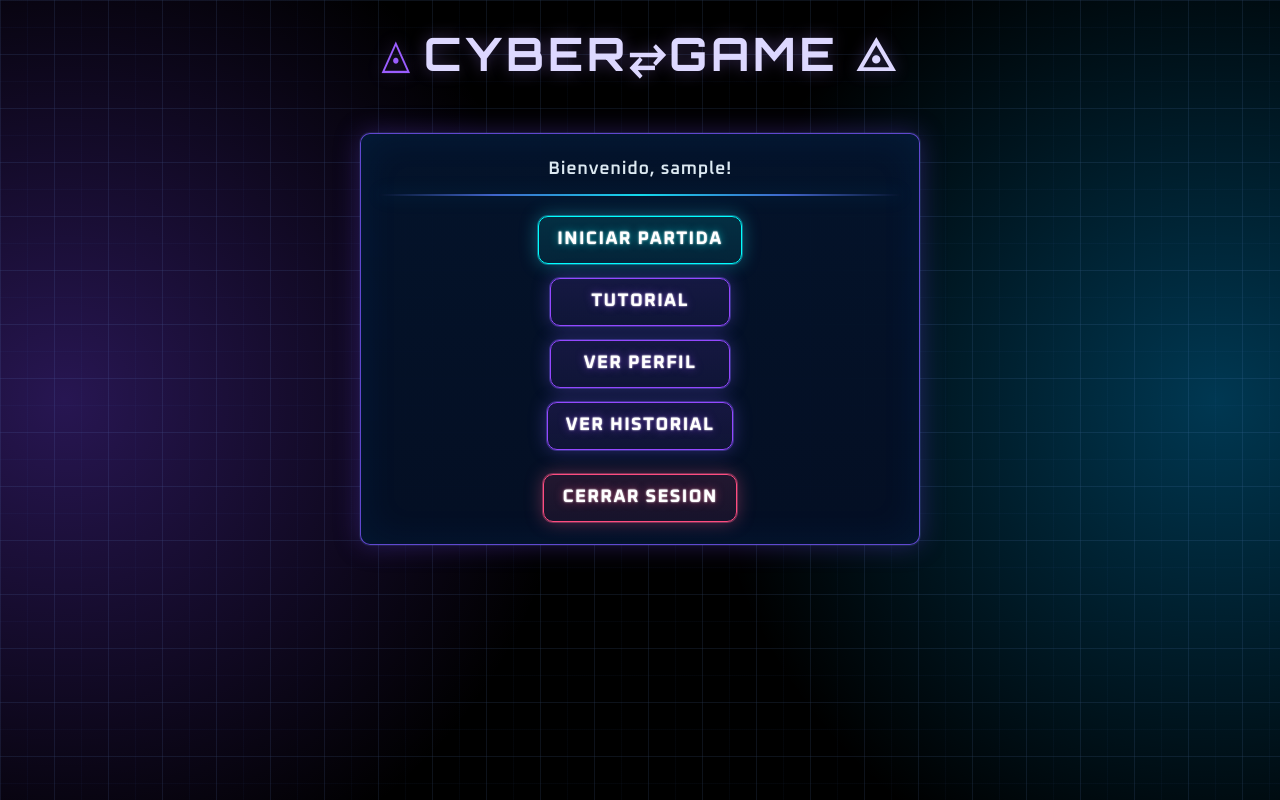
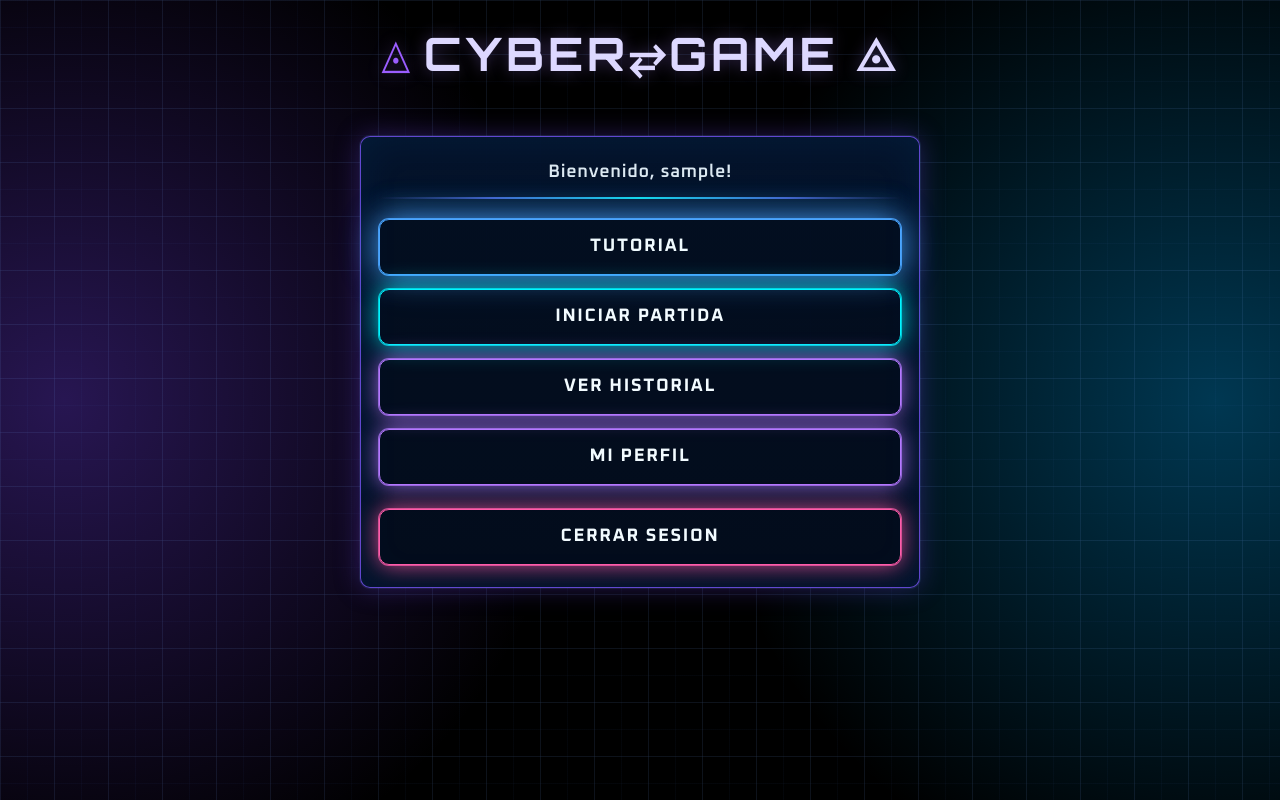
Before and after one commit to karen333-star/cybergame, a PHP site: page /menu.php in a window 1280 px wide. Run offline with PHP 8.4, Linux system fonts and the light colour scheme; the visitor is signed in with stand-in values (Sample User, id 1).

Commit message:
Add files via upload

```diff
--- a/confi.js
+++ b/confi.js
@@ -1409,10 +1409,10 @@ function renderCorreoGmail(opts) {
 
     return '' +
         '<div class="correo-card correo-gmail' + (compacto ? ' correo-gmail-compacto' : '') + '" style="--correo-accent:' + escaparHtml(colorEtiqueta) + ';">' +
+            (mostrarCerrar ? '<button type="button" class="correo-close-x" onclick="cerrarCorreoRepercusion()" aria-label="Cerrar correo">✖</button>' : '') +
             '<div class="correo-topbar">' +
                 '<div class="correo-headline"><div class="correo-subject">' + escaparHtml(asunto) + '</div><span class="correo-inbox-tag">Recibidos</span></div>' +
                 '<div class="correo-time">Hoy</div>' +
-                (mostrarCerrar ? '<button type="button" class="correo-close-x" onclick="cerrarCorreoRepercusion()" aria-label="Cerrar correo">✖</button>' : '') +
             '</div>' +
             '<div class="correo-sender-row">' +
                 '<div class="correo-avatar" aria-hidden="true">' + escaparHtml(inicial) + '</div>' +
--- a/menu.css
+++ b/menu.css
@@ -43,11 +43,11 @@ body.menu-page .menu-card {
     padding: 32px 18px 22px;
     border-radius: 10px;
     border: 1px solid rgba(123, 88, 255, 0.78);
-    background: linear-gradient(180deg, rgba(4, 20, 44, 0.96) 0%, rgba(4, 15, 36, 0.98) 100%);
+    background: rgba(2, 5, 14, 0.82);
     box-shadow:
         0 0 0 1px rgba(117, 195, 255, 0.1),
-        0 0 26px rgba(95, 63, 214, 0.38),
-        inset 0 0 40px rgba(6, 145, 255, 0.08);
+        0 0 26px rgba(95, 63, 214, 0.28),
+        inset 0 0 20px rgba(255, 255, 255, 0.02);
     color: #edf9ff;
     position: relative;
     margin-top: 0;
@@ -160,29 +160,30 @@ body.menu-page .menu-opciones {
     display: flex;
     flex-direction: column;
     gap: 14px;
+    align-items: stretch;
+    width: 100%;
 }
 
-body.menu-page .menu-btn {
-    width: min(240px, 100%);
-    min-height: 44px;
+body.menu-page .menu-opciones .menu-btn {
+    width: 100% !important;
+    min-width: 0 !important;
+    max-width: none !important;
+    min-height: 56px;
     display: flex;
     align-items: center;
     justify-content: center;
     gap: 12px;
-    padding: 10px 14px;
-    border-radius: 8px;
+    padding: 12px 18px;
+    border-radius: 12px;
     text-decoration: none;
-    color: #d5ebf5;
+    color: #f2fbff;
     font-family: 'Rajdhani', sans-serif;
-    font-size: clamp(18px, 2.2vw, 24px);
+    font-size: clamp(18px, 2vw, 24px);
     font-weight: 700;
     letter-spacing: 0.07em;
     text-transform: uppercase;
-    transition: transform 0.2s ease, box-shadow 0.2s ease, border-color 0.2s ease;
-    border: 1px solid rgba(97, 133, 255, 0.62);
-    background: linear-gradient(180deg, rgba(23, 31, 78, 0.28) 0%, rgba(21, 28, 68, 0.28) 100%);
-    box-shadow: 0 0 0 1px rgba(97, 133, 255, 0.18), 0 0 18px rgba(97, 133, 255, 0.22);
-    position: relative;
+    transition: transform 0.2s ease, box-shadow 0.2s ease, border-color 0.2s ease, filter 0.2s ease;
+    /* Color base del boton: borde + halo neon principal */
 }
 
 body.menu-page .menu-btn .menu-icon {
@@ -192,42 +193,58 @@ body.menu-page .menu-btn .menu-icon {
 }
 
 body.menu-page .menu-btn-primary {
-    border-color: rgba(35, 231, 255, 0.95);
+    /* Intensidad y color del boton Iniciar Partida */
+    border-color: rgba(0, 245, 255, 1);
     color: #c4f4ff;
-    background: linear-gradient(180deg, rgba(17, 81, 111, 0.28) 0%, rgba(12, 65, 92, 0.28) 100%);
-    box-shadow: 0 0 0 1px rgba(35, 231, 255, 0.18), 0 0 18px rgba(35, 231, 255, 0.22);
+    background: rgba(0, 0, 0, 0.22);
+    box-shadow: 0 0 0 1px rgba(0, 245, 255, 0.72), 0 0 24px rgba(0, 245, 255, 0.82);
 }
 
 body.menu-page .menu-btn-secondary {
-    border-color: rgba(124, 92, 255, 0.74);
+    /* Intensidad y color de los botones secundarios */
+    border-color: rgba(180, 120, 255, 1);
     color: #d2e0f7;
-    background: linear-gradient(180deg, rgba(32, 35, 82, 0.28) 0%, rgba(27, 31, 71, 0.28) 100%);
-    box-shadow: 0 0 0 1px rgba(124, 92, 255, 0.18), 0 0 18px rgba(124, 92, 255, 0.22);
+    background: rgba(0, 0, 0, 0.22);
+    box-shadow: 0 0 0 1px rgba(180, 120, 255, 0.74), 0 0 22px rgba(180, 120, 255, 0.82);
 }
 
 body.menu-page .menu-btn-danger {
+    /* Intensidad y color del boton de cierre de sesion */
     margin-top: 10px;
-    border-color: rgba(255, 95, 145, 0.74);
+    border-color: rgba(255, 92, 170, 1);
     color: #ffd0dd;
-    background: linear-gradient(180deg, rgba(55, 33, 65, 0.28) 0%, rgba(45, 28, 53, 0.28) 100%);
-    box-shadow: 0 0 0 1px rgba(255, 95, 145, 0.18), 0 0 18px rgba(255, 95, 145, 0.22);
+    background: rgba(0, 0, 0, 0.22);
+    box-shadow: 0 0 0 1px rgba(255, 92, 170, 0.74), 0 0 22px rgba(255, 92, 170, 0.82);
 }
 
 body.menu-page .menu-btn:hover {
     transform: translateY(-2px);
-    box-shadow: 0 0 0 1px rgba(97, 133, 255, 0.28), 0 0 22px rgba(97, 133, 255, 0.32);
+    filter: brightness(1.18) saturate(1.12);
+    box-shadow: 0 0 0 1px rgba(185, 226, 255, 0.76), 0 0 28px rgba(104, 196, 255, 0.78), 0 0 42px rgba(104, 196, 255, 0.18);
 }
 
 body.menu-page .menu-btn-primary:hover {
-    box-shadow: 0 0 0 1px rgba(35, 231, 255, 0.28), 0 0 22px rgba(35, 231, 255, 0.32);
+    box-shadow: 0 0 0 1px rgba(0, 245, 255, 0.9), 0 0 30px rgba(0, 245, 255, 0.84), 0 0 44px rgba(0, 245, 255, 0.22);
 }
 
 body.menu-page .menu-btn-secondary:hover {
-    box-shadow: 0 0 0 1px rgba(124, 92, 255, 0.28), 0 0 22px rgba(124, 92, 255, 0.32);
+    box-shadow: 0 0 0 1px rgba(180, 120, 255, 0.9), 0 0 30px rgba(180, 120, 255, 0.84), 0 0 44px rgba(180, 120, 255, 0.22);
 }
 
 body.menu-page .menu-btn-danger:hover {
-    box-shadow: 0 0 0 1px rgba(255, 95, 145, 0.28), 0 0 22px rgba(255, 95, 145, 0.32);
+    box-shadow: 0 0 0 1px rgba(255, 92, 170, 0.9), 0 0 30px rgba(255, 92, 170, 0.84), 0 0 44px rgba(255, 92, 170, 0.22);
+}
+
+body.menu-page #tutorial-btn {
+    /* Tutorial en azul oscuro, con su propia intensidad neon */
+    border-color: rgba(74, 165, 255, 1);
+    color: #f0fbff;
+    background: rgba(0, 0, 0, 0.22);
+    box-shadow: 0 0 0 1px rgba(74, 165, 255, 0.9), 0 0 30px rgba(74, 165, 255, 0.88), 0 0 44px rgba(74, 165, 255, 0.22);
+}
+
+body.menu-page #tutorial-btn:hover {
+    filter: brightness(1.18) saturate(1.12);
 }
 
 body.menu-page .menu-status {
@@ -522,69 +539,6 @@ body.menu-page .menu-opciones {
 }
 
 
-body.menu-page .menu-btn {
-    width: 100%;              /* cada botón ocupa todo el ancho disponible */
-    max-width: 600px;         /* ancho máximo para que se vean largos y proporcionados */
-    min-height: 70px;         /* altura uniforme */
-    display: flex;
-    align-items: center;
-    justify-content: center;
-    padding: 14px 20px;
-    border-radius: 10px;
-    text-decoration: none;
-    font-family: 'Rajdhani', sans-serif;
-    font-size: 18px;
-    font-weight: 700;
-    letter-spacing: 0.07em;
-    text-transform: uppercase;
-    color: #ffffff;
-    transition: transform 0.2s ease, box-shadow 0.2s ease;
-}
-
-/* Botón 1: estilo cyan */
-body.menu-page .menu-btn-primary {
-    border-color: #00ffff;
-    background: linear-gradient(180deg, rgba(0, 255, 255, 0.12), rgba(0, 255, 255, 0.08));
-    box-shadow: 0 0 12px rgba(0, 255, 255, 0.4);
-    text-shadow: 0 0 2px #ffffff, 0 0 8px rgba(0, 255, 255, 0.6);
-}
-
-/* Botón 2: estilo púrpura */
-body.menu-page .menu-btn-secondary {
-    border-color: #9448ff;
-    background: linear-gradient(180deg, rgba(148, 72, 255, 0.12), rgba(148, 72, 255, 0.08));
-    box-shadow: 0 0 12px rgba(148, 72, 255, 0.4);
-    text-shadow: 0 0 2px #ffffff, 0 0 8px rgba(148, 72, 255, 0.6);
-}
-
-/* Botón 3: estilo rojo */
-body.menu-page .menu-btn-danger {
-    border-color: #ff4c80;
-    background: linear-gradient(180deg, rgba(255, 76, 128, 0.12), rgba(255, 76, 128, 0.08));
-    box-shadow: 0 0 12px rgba(255, 76, 128, 0.4);
-    text-shadow: 0 0 2px #ffffff, 0 0 8px rgba(255, 76, 128, 0.6);
-}
-
-/* Hover uniforme */
-body.menu-page .menu-btn:hover {
-    transform: translateY(-2px);
-    box-shadow: 0 0 20px currentColor;
-}
-/* ================================
-   AJUSTE PANEL MENÚ MÁS CORTO
-   ================================ */
-
-/* Contenedor principal del menú */
-body.menu-page .menu-container {
-    position: relative;
-    z-index: 1;
-    width: 100%;
-    min-height: auto;             /* ya no fuerza altura completa */
-    display: flex;
-    align-items: flex-start;      /* recuadro más arriba */
-    justify-content: center;
-    padding: 40px 0;              /* espacio arriba y abajo */
-}
 
 /* Recuadro del menú más corto */
 body.menu-page .menu-card {
@@ -609,7 +563,16 @@ body.menu-page .menu-title-global {
     letter-spacing: 0.12em;
     color: #12dcff;
     text-shadow: 0 0 24px rgba(18, 220, 255, 0.6);
-    margin-bottom: 20px;          /* espacio entre título y recuadro */
+    --btn-border: rgba(185, 226, 255, 1);
+    --btn-glow: rgba(104, 196, 255, 1);
+    --btn-fill: rgba(0, 0, 0, 0.22);
+    --btn-text: #f2fbff;
+    --btn-text-glow: 0 0 10px rgba(255, 255, 255, 0.36), 0 0 16px rgba(143, 221, 255, 0.24);
+    border: 1px solid var(--btn-border);
+    background: var(--btn-fill);
+    box-shadow: 0 0 0 1px var(--btn-border), 0 0 28px var(--btn-glow);
+    color: var(--btn-text);
+    text-shadow: var(--btn-text-glow);
 }
 
 /* Botones verticales largos y centrados */
@@ -951,170 +914,3 @@ body.menu-page .menu-opciones {
         margin: 6px 0 14px !important;
     }
 }
-
-/* ================================
-   SOMBRAS DE BOTONES POR COLOR
-   ================================ */
-
-body.menu-page .menu-btn {
-    --btn-glow: rgba(97, 133, 255, 0.30) !important;
-    box-shadow: 0 0 0 1px var(--btn-glow), 0 0 18px var(--btn-glow) !important;
-}
-
-body.menu-page .menu-btn-primary {
-    --btn-glow: rgba(35, 231, 255, 0.36) !important;
-}
-
-body.menu-page .menu-btn-secondary {
-    --btn-glow: rgba(124, 92, 255, 0.36) !important;
-}
-
-body.menu-page .menu-btn-danger {
-    --btn-glow: rgba(255, 95, 145, 0.36) !important;
-}
-
-body.menu-page .menu-btn:hover {
-    box-shadow: 0 0 0 1px var(--btn-glow), 0 0 24px var(--btn-glow) !important;
-}
-
-/* ================================
-   AJUSTE FINAL MENU RESPONSIVO
-   ================================ */
-
-body.menu-page {
-    min-height: 100dvh;
-    height: 100dvh;
-    overflow: hidden;
-    padding: clamp(8px, 1vw, 16px);
-}
-
-body.menu-page .menu-container {
-    min-height: 100%;
-    height: 100%;
-    padding-top: clamp(82px, 8vw, 112px);
-    padding-bottom: clamp(10px, 1.2vw, 18px);
-    align-items: flex-start;
-    overflow: hidden;
-}
-
-body.menu-page .menu-card {
-    width: min(620px, 96%);
-    max-height: calc(100dvh - clamp(120px, 12vw, 170px));
-    overflow: auto;
-    padding: clamp(16px, 1.8vw, 28px) clamp(14px, 1.5vw, 20px) clamp(16px, 1.8vw, 22px);
-}
-
-body.menu-page #main-title,
-body.menu-page .menu-title {
-    width: min(760px, calc(100vw - 20px));
-    font-size: clamp(28px, 4vw, 56px);
-    padding-bottom: 10px;
-    top: clamp(30px, 2vw, 60px);
-}
-
-body.menu-page .menu-welcome {
-    font-size: clamp(16px, 1.8vw, 24px);
-    margin: 10px 0 14px;
-}
-
-body.menu-page .menu-opciones {
-    gap: clamp(10px, 1.3vw, 16px);
-}
-
-body.menu-page .menu-btn {
-    width: min(100%, 520px);
-    min-height: clamp(52px, 5.4vw, 70px);
-    font-size: clamp(15px, 1.7vw, 20px);
-    padding: 10px 16px 10px 30px;
-}
-
-body.menu-page .menu-status {
-    margin-top: 16px;
-    font-size: 10px;
-}
-
-@media (max-width: 900px) {
-    body.menu-page {
-        padding: 10px;
-    }
-
-    body.menu-page .menu-container {
-        padding-top: 76px;
-        padding-bottom: 10px;
-    }
-
-    body.menu-page .menu-card {
-        width: min(560px, 100%);
-        max-height: calc(100dvh - 96px);
-        padding: 14px 12px 16px;
-    }
-
-    body.menu-page #main-title,
-    body.menu-page .menu-title {
-        font-size: clamp(24px, 5.6vw, 34px);
-        gap: 6px;
-    }
-
-    body.menu-page .menu-welcome {
-        font-size: 16px;
-        margin: 8px 0 12px;
-    }
-
-    body.menu-page .menu-btn {
-        width: 100%;
-        max-width: 100%;
-        min-height: 52px;
-        font-size: 15px;
-        padding-left: 28px;
-    }
-
-    body.menu-page .menu-opciones {
-        gap: 10px;
-    }
-
-    .effects-visual {
-        min-height: 110px;
-        padding-bottom: 18px;
-    }
-
-    .effects-radar {
-        width: 104px;
-        height: 104px;
-    }
-}
-
-@media (max-height: 860px) {
-    body.menu-page .menu-container {
-        padding-top: 70px;
-    }
-
-    body.menu-page .menu-card {
-        max-height: calc(100dvh - 88px);
-    }
-
-    body.menu-page #main-title,
-    body.menu-page .menu-title {
-        font-size: clamp(24px, 3.6vw, 44px);
-        padding-bottom: 8px;
-        top: clamp(18px, 2.2vw, 24px);
-    }
-
-    body.menu-page .menu-welcome {
-        font-size: 15px;
-        margin: 6px 0 10px;
-    }
-
-    body.menu-page .menu-btn {
-        min-height: 48px;
-    }
-
-    body.menu-page .effects-visual {
-        min-height: 96px;
-        padding-bottom: 14px;
-    }
-
-    body.menu-page .effects-radar {
-        width: 92px;
-        height: 92px;
-    }
-}
--- a/menu.php
+++ b/menu.php
@@ -40,17 +40,17 @@ $usuario_param = urlencode($nombre_usuario);
             <h2 class="menu-welcome oxanium-700">Bienvenido, <?php echo htmlspecialchars($nombre_usuario); ?>!</h2>
 
             <div class="menu-opciones">
+                <a href="#" id="tutorial-btn" class="menu-btn menu-btn-secondary">
+                    <span>TUTORIAL</span>
+                </a>
                 <a href="index.html?view=config&usuario=<?php echo $usuario_param; ?>" class="menu-btn menu-btn-primary">
                     <span>INICIAR PARTIDA</span>
                 </a>
-                <a href="#" id="tutorial-btn" class="menu-btn menu-btn-secondary">
-                    <span>TUTORIAL</span>
+                <a href="historial.php" class="menu-btn menu-btn-secondary">
+                    <span>VER HISTORIAL</span>
                 </a>
                 <a href="perfil.php" class="menu-btn menu-btn-secondary">
-                    <span>VER PERFIL</span>
-                </a>
-                <a href="historial.php" class="menu-btn menu-btn-secondary">
-                    <span>VER HISTORIAL</span>
+                    <span>MI PERFIL</span>
                 </a>
                 <a href="menu.php?logout=1" class="menu-btn menu-btn-danger logout-btn">
                     <span>CERRAR SESION</span>
```
Also changed, not shown: index.html (+2 -13 lines), partida.css (+53 -82 lines).
